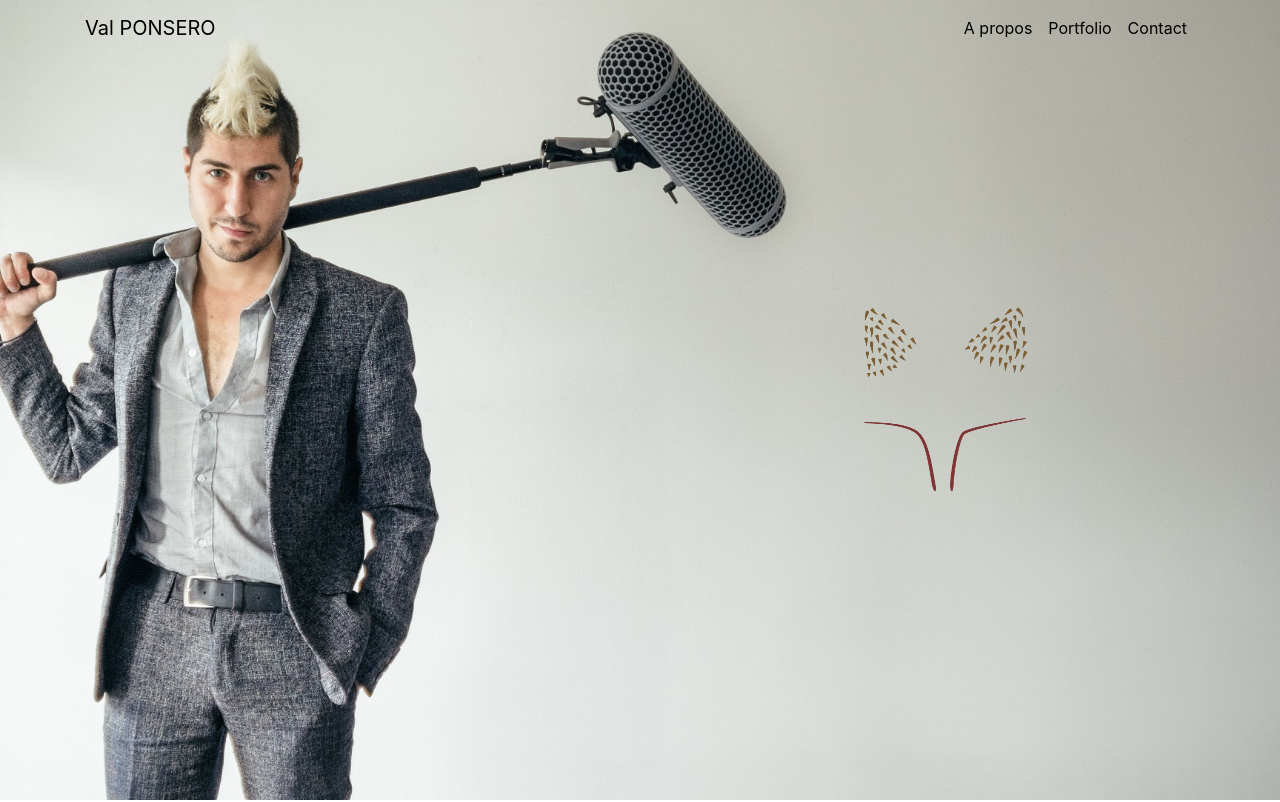
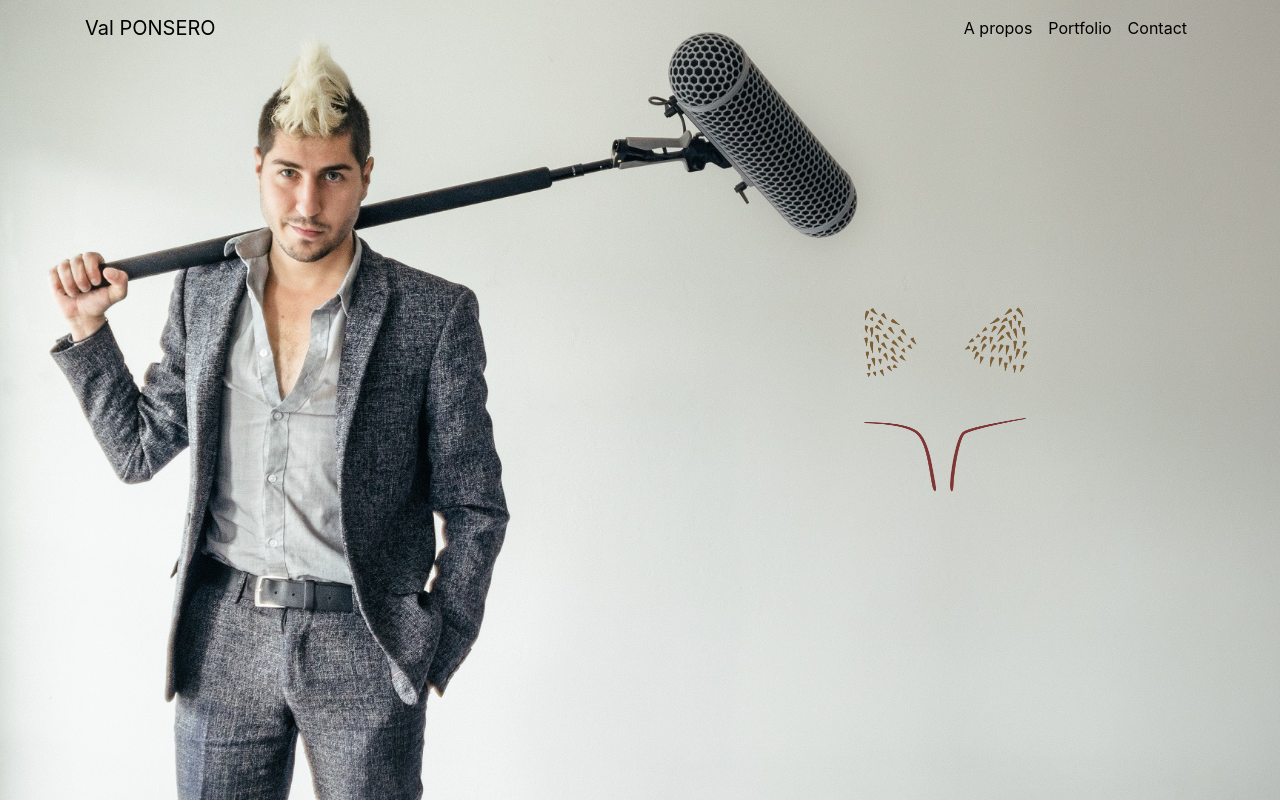
Before and after one commit to aponsero/Web-page-Val, a website: page index.html in a window 1280 px wide. Shown: the top 802 px of the page. Drawn offline with nearby package versions, Linux system fonts and the light colour scheme; a script that the page names is missing.

Commit message:
fix background image

```diff
--- a/css/css.css
+++ b/css/css.css
@@ -11,7 +11,7 @@ body {
   min-height:400px;
   background-size:cover;
   background-image:url('../ressources/banner1.jpg');
-  background-position: top center;
+  background-position: top left;
 }
 
 .last {
```
